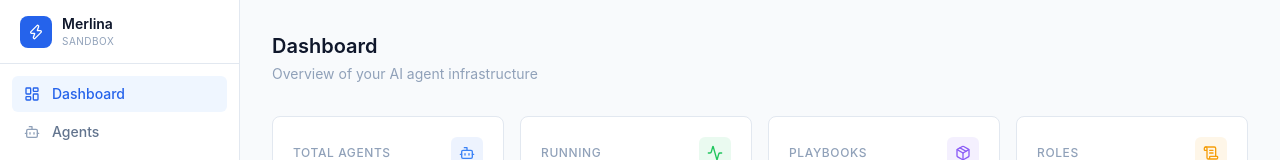
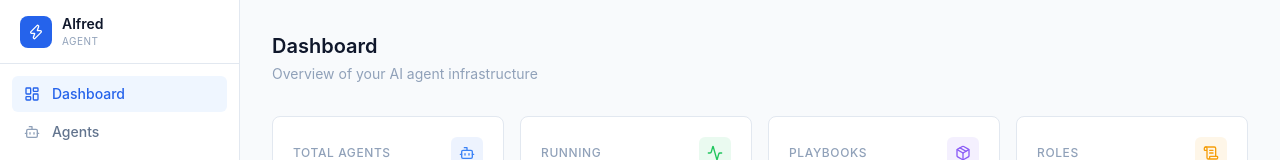
Before and after one commit to raibau003/alfred-frontend, a Next.js app: page /dashboard in a window 1280 px wide. Shown: the top 160 px of the page. Built offline with nearby package versions, Linux system fonts and the light colour scheme; no server answers.

Commit message:
rebrand: Merlina Sandbox → Alfred Agent

```diff
--- a/src/app/layout.tsx
+++ b/src/app/layout.tsx
@@ -8,8 +8,8 @@ import { TooltipProvider } from "@/components/ui/tooltip";
 const inter = Inter({ subsets: ["latin"], variable: "--font-inter" });
 
 export const metadata: Metadata = {
-  title: "Merlina Sandbox",
-  description: "AI Agent management platform on GKE Autopilot",
+  title: "Alfred Agent",
+  description: "Administrador de vida integral",
 };
 
 export default function RootLayout({
--- a/src/components/layout/Sidebar.tsx
+++ b/src/components/layout/Sidebar.tsx
@@ -29,8 +29,8 @@ export function Sidebar() {
           <Zap className="h-4 w-4 text-white" />
         </div>
         <div>
-          <p className="text-sm font-semibold text-slate-900">Merlina</p>
-          <p className="text-[10px] text-slate-400 uppercase tracking-wider">Sandbox</p>
+          <p className="text-sm font-semibold text-slate-900">Alfred</p>
+          <p className="text-[10px] text-slate-400 uppercase tracking-wider">Agent</p>
         </div>
       </div>
 
```
